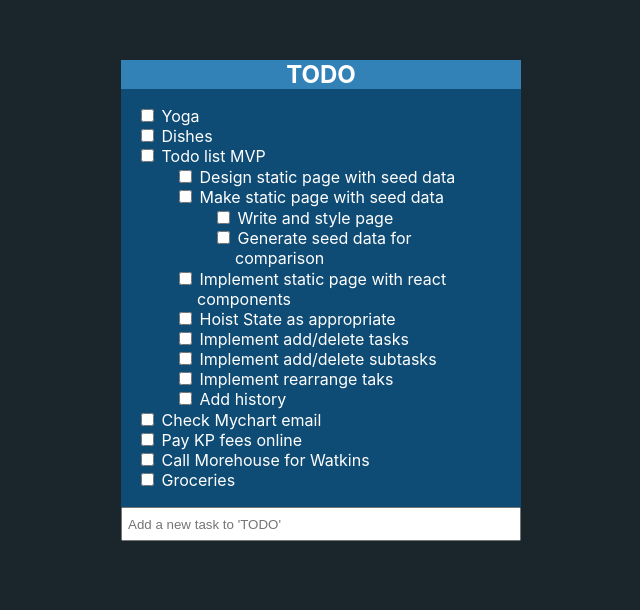
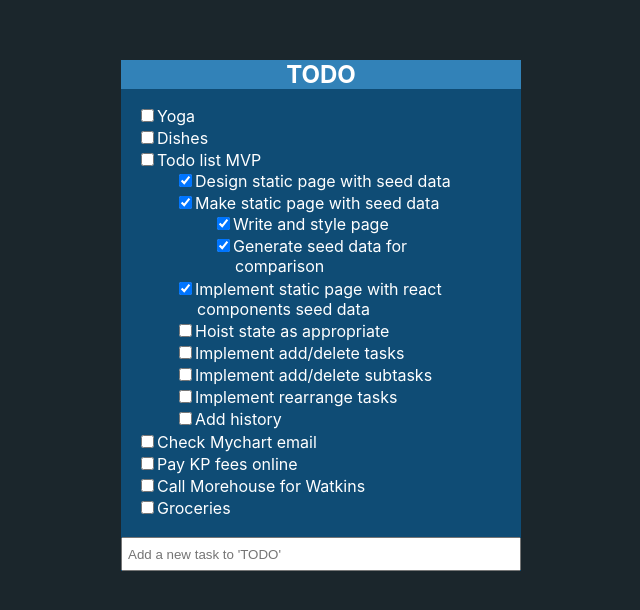
Before and after one commit to SirDoctorPresident/braindump, a React (Create React App) app: page / in a window 1280 px wide. Shown: the part 140-750 px from the top of the page, without its empty margins (319-959 px from the left). Built offline with nearby package versions, Linux system fonts and the light colour scheme.

Commit message:
Refactored html into dynamic React components

```diff
--- a/public/index.html
+++ b/public/index.html
@@ -24,7 +24,7 @@
       work correctly both with client-side routing and a non-root public URL.
       Learn how to configure a non-root public URL by running `npm run build`.
     -->
-    <title>React App</title>
+    <title>Braindump</title>
   </head>
   <body>
     <noscript>You need to enable JavaScript to run this app.</noscript>
--- a/src/App.js
+++ b/src/App.js
@@ -1,38 +1,76 @@
 import React from 'react';
 import './App.css';
+import seedData from './seedData';
 
 function App() {
+  console.log(seedData);
   return (
-    <div className="container">
-      <h2>TODO</h2>
-      <ul>
-        <li><input type="checkbox" /> Yoga</li>
-        <li><input type="checkbox" /> Dishes</li>
-        <li><input type="checkbox" /> Todo list MVP
-          <ul>
-            <li><input type="checkbox" /> Design static page with seed data</li>
-            <li><input type="checkbox" /> Make static page with seed data
-              <ul>
-                <li><input type="checkbox" /> Write and style page</li>
-                <li><input type="checkbox" /> Generate seed data for comparison</li>
-              </ul>
-            </li>
-            <li><input type="checkbox" /> Implement static page with react components</li>
-            <li><input type="checkbox" /> Hoist State as appropriate</li>
-            <li><input type="checkbox" /> Implement add/delete tasks</li>
-            <li><input type="checkbox" /> Implement add/delete subtasks</li>
-            <li><input type="checkbox" /> Implement rearrange taks</li>
-            <li><input type="checkbox" /> Add history</li>
-          </ul>
-        </li>
-        <li><input type="checkbox" /> Check Mychart email</li>
-        <li><input type="checkbox" /> Pay KP fees online</li>
-        <li><input type="checkbox" /> Call Morehouse for Watkins</li>
-        <li><input type="checkbox" /> Groceries</li>
-      </ul>
-      <input type="text" class="primary-add" placeholder="Add a new task to 'TODO'"/>
-    </div>
+    <React.Fragment>
+      <Container title={seedData[0].title}
+                 tasks={seedData[0].tasks}>
+      </Container>
+    </React.Fragment>
   );
 }
 
+class Container extends React.Component {
+  render() {
+    return (
+      <div className="container">
+        <Header title={this.props.title}></Header>
+        <TaskList tasks={this.props.tasks}></TaskList>
+        <AddNew></AddNew>
+      </div>
+    );
+  }
+}
+
+class Header extends React.Component {
+  render() {
+    return <h2>{this.props.title}</h2>
+  }
+}
+
+class TaskList extends React.Component {
+  render() {
+    let i = 0;
+    let tasks = this.props.tasks.map( (task)=> {
+      console.log(task);
+      return <Task task={task} key={i++}></Task>
+    });
+
+    return (
+      <ul>{tasks}</ul>
+    )
+  }
+}
+
+class AddNew extends React.Component {
+  render() {
+    return (
+      <input type="text" className="primary-add" placeholder="Add a new task to 'TODO'" />
+    )
+  }
+}
+
+class Task extends React.Component {
+  render() {
+    let i = 0;
+    let subtasks = this.props.task.subtasks.map( (task)=> {
+      console.log(task);
+      return <Task task={task} key={i++}></Task>
+    });
+
+   return (
+    <li>
+      <input type="checkbox" defaultChecked={this.props.task.completed}/>
+      {this.props.task.text}
+      <ul>
+        {subtasks}
+      </ul>
+    </li>
+  )
+  }
+}
+
 export default App;
--- /dev/null
+++ b/src/seedData.js
@@ -0,0 +1,91 @@
+export default [{
+    title: 'TODO',
+    tasks: [
+      {
+        text: 'Yoga',
+        completed: false,
+        subtasks: []
+      },
+      {
+        text: 'Dishes',
+        completed: false,
+        subtasks: []
+      },
+      {
+        text: 'Todo list MVP',
+        completed: false,
+        subtasks: [
+          {
+            text: 'Design static page with seed data',
+            completed: true,
+            subtasks: []
+          },
+          {
+            text: 'Make static page with seed data',
+            completed: true,
+            subtasks: [
+              { text: 'Write and style page',
+                completed: true,
+                subtasks: []
+              },
+              {
+                text: 'Generate seed data for comparison',
+                completed: true,
+                subtasks: []
+              }
+            ]
+          },
+          {
+            text: 'Implement static page with react components seed data',
+            completed: true,
+            subtasks: []
+          },
+          {
+            text: 'Hoist state as appropriate',
+            completed: false,
+            subtasks: []
+          },
+          {
+            text: 'Implement add/delete tasks',
+            completed: false,
+            subtasks: []
+          },
+          {
+            text: 'Implement add/delete subtasks',
+            completed: false,
+            subtasks: []
+          },
+          {
+            text: 'Implement rearrange tasks',
+            completed: false,
+            subtasks: []
+          },
+          {
+            text: 'Add history',
+            completed: false,
+            subtasks: []
+          },
+        ]
+      },
+      {
+        text: 'Check Mychart email',
+        completed: false,
+        subtasks: []
+      },
+      {
+        text: 'Pay KP fees online',
+        completed: false,
+        subtasks: []
+      },
+      {
+        text: 'Call Morehouse for Watkins',
+        completed: false,
+        subtasks: []
+      },
+      {
+        text: 'Groceries',
+        completed: false,
+        subtasks: []
+      }
+  ]
+  }];
```
